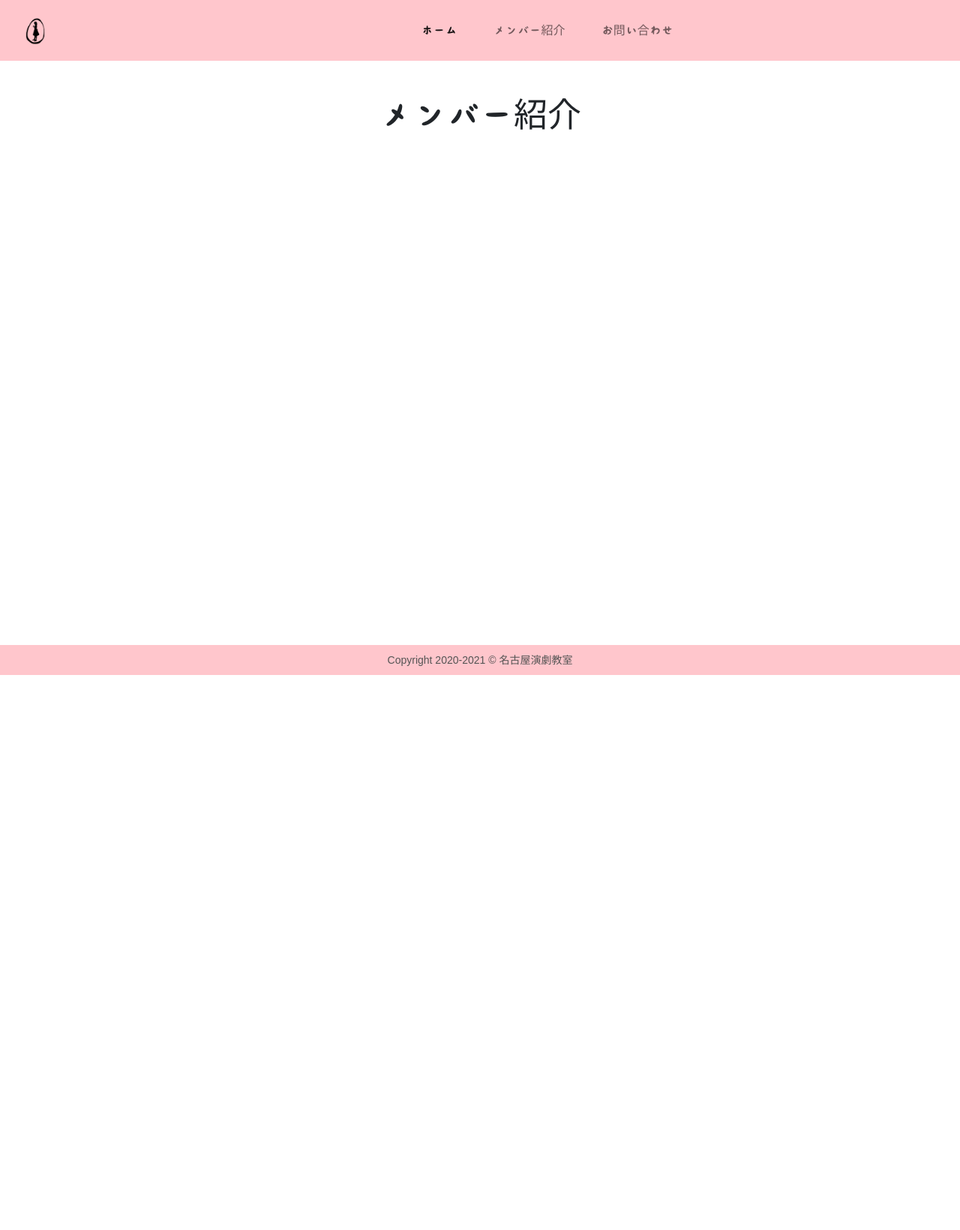
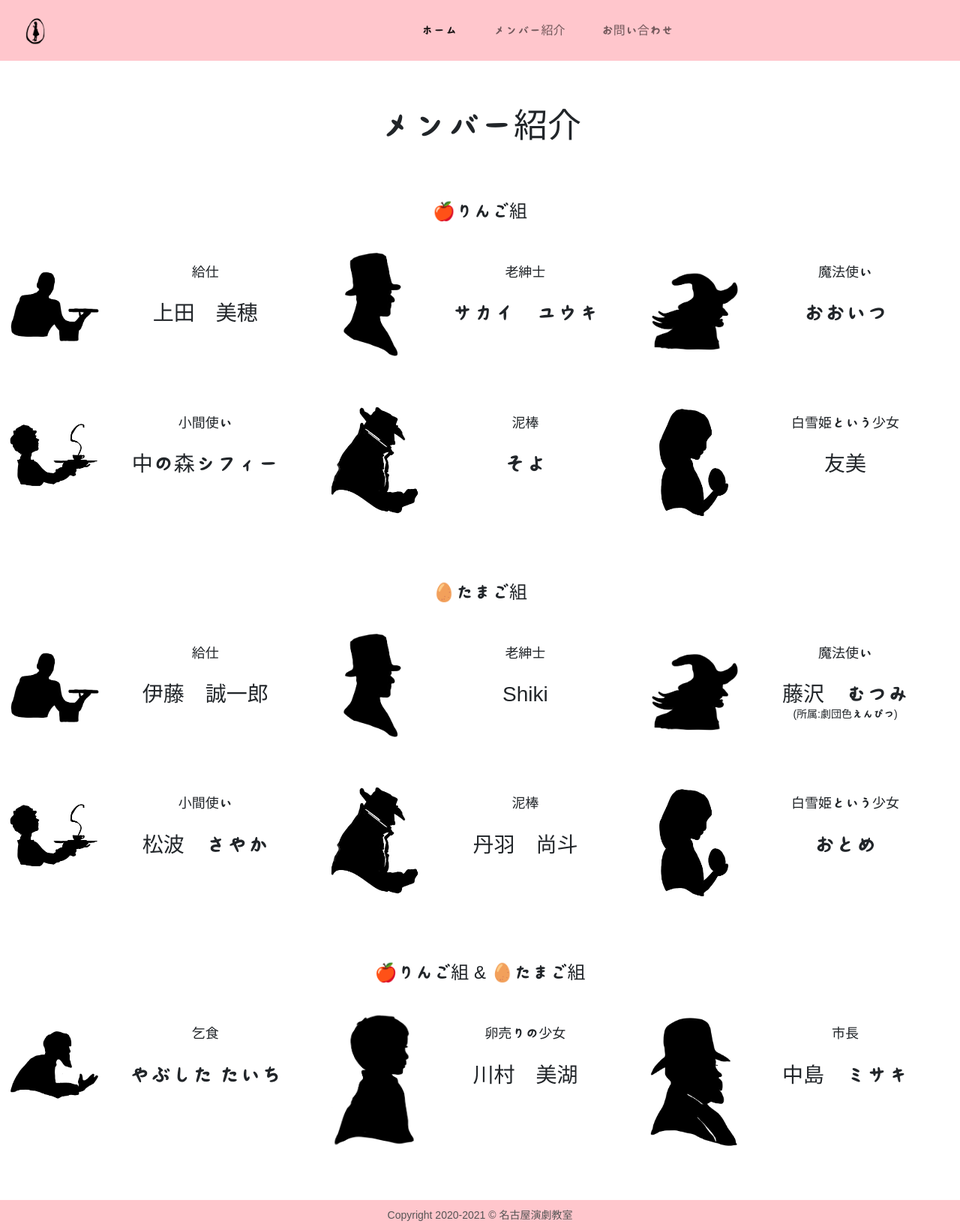
Before and after one commit to seiichiroito/snow-white, a Jekyll site: the page built from member.html, in a window 1280 px wide. Shown: the whole page at 75% size. Built offline with Jekyll 4.4.1, drawn with Linux system fonts in a browser that asks for light colours; nearby versions of some CDN libraries; some web fonts are replaced; before the commit the page ends 900 px from its top, so only the background shows below that.

Commit message:
Finish member page

```diff
--- /dev/null
+++ b/_includes/member-card.html
@@ -0,0 +1,12 @@
+<div class="member_intro__card">
+    <div class="member_intro__queen">
+        <img src="/assets/images/{{ include.image }}.png" alt="queen">
+    </div>
+    <div class="member_intro__name">
+        <p class="member_intro__name--role">{{ include.role }}</p>
+        <p class="member_intro__name--actor">{{ include.actor }}</p>
+        {% if include.troupe %}
+        <p class="member_intro__name--troupe">(所属:{{ include.troupe }})</p>
+        {% endif %}
+    </div>
+</div>
--- a/_includes/member_intro.html
+++ b/_includes/member_intro.html
@@ -3,6 +3,54 @@
     <div class="container-fluid">
         <div class="row">
             <h1>メンバー紹介</h1>
+            <h2>🍎りんご組</h2>
+            <div class="col-6 col-md-4">
+                {% include member-card.html role="給仕" actor="上田　美穂" image="waiter" %}
+            </div>
+            <div class="col-6 col-md-4">
+                {% include member-card.html role="老紳士" actor="サカイ　ユウキ" image="gentleman" %}
+            </div>
+            <div class="col-6 col-md-4">
+                {% include member-card.html role="魔法使い" actor="おおいつ" image="witch" %}
+            </div>
+            <div class="col-6 col-md-4">
+                {% include member-card.html role="小間使い" actor="中の森シフィー" image="maid" %}
+            </div>
+            <div class="col-6 col-md-4">
+                {% include member-card.html role="泥棒" actor="そよ" image="theif" %}
+            </div>
+            <div class="col-6 col-md-4">
+                {% include member-card.html role="白雪姫という少女" actor="友美" image="girl" %}
+            </div>
+            <h2>🥚たまご組</h2>
+            <div class="col-6 col-md-4">
+                {% include member-card.html role="給仕" actor="伊藤　誠一郎" image="waiter" %}
+            </div>
+            <div class="col-6 col-md-4">
+                {% include member-card.html role="老紳士" actor="Shiki" image="gentleman" %}
+            </div>
+            <div class="col-6 col-md-4">
+                {% include member-card.html role="魔法使い" actor="藤沢　むつみ" image="witch" troupe="劇団色えんぴつ" %}
+            </div>
+            <div class="col-6 col-md-4">
+                {% include member-card.html role="小間使い" actor="松波　さやか" image="maid" %}
+            </div>
+            <div class="col-6 col-md-4">
+                {% include member-card.html role="泥棒" actor="丹羽　尚斗" image="theif" %}
+            </div>
+            <div class="col-6 col-md-4">
+                {% include member-card.html role="白雪姫という少女" actor="おとめ" image="girl" %}
+            </div>
+            <h2>🍎りんご組 & 🥚たまご組</h2>
+            <div class="col-6 col-md-4">
+                {% include member-card.html role="乞食" actor="やぶした たいち" image="begger" %}
+            </div>
+            <div class="col-6 col-md-4">
+                {% include member-card.html role="卵売りの少女" actor="川村　美湖" image="boy" %}
+            </div>
+            <div class="col-6 col-md-4">
+                {% include member-card.html role="市長" actor="中島　ミサキ" image="mayor"%}
+            </div>
         </div>
     </div>
 </div>
--- a/_sass/contact.scss
+++ b/_sass/contact.scss
@@ -2,10 +2,10 @@
 /* No media query since this is the default in Bootstrap */
 .contact_us {
   flex: 1;
+  padding: 5% 0;
   h1 {
     font-size: 45px;
     text-align: center;
-    margin-top: 50px;
   }
   h2 {
     font-size: 24px;
--- a/_sass/member.scss
+++ b/_sass/member.scss
@@ -1,8 +1,77 @@
+/* Extra small devices (phones, less than 768px) */
+/* No media query since this is the default in Bootstrap */
+
 .member_intro {
+    padding: 5% 0;
     flex: 1;
     h1 {
         text-align: center;
         font-size: 45px;
-        margin-top: 50px;
+    }
+    h2 {
+        font-size: 24px;
+        text-align: center;
+        margin: 80px 0 0;
+      }
+    &__card {
+        margin-top: 40px;
+    }
+    &__queen {
+        img {
+            width: 30%;
+            float: left;
+        }
+    }
+    &__name {
+        text-align: center;
+        &--role {
+            font-size: 12px;
+            padding-top: 5%;
+        }
+        &--actor {
+            font-size: 15px;
+            margin-top: 8%;
+        }
+        &--troupe {
+            margin-top: 5px;
+            font-size: 10px;
+        }
     }
 }
+@media (min-width: 576px) {
+    .member_intro {
+        &__name {
+            &--role {
+            }
+            &--actor {
+                font-size: 20px;
+            }
+        }
+    }
+}
+/* Small devices (tablets, 768px and up) */
+@media (min-width: 768px) {
+
+}
+
+/* Medium devices (desktops, 992px and up) */
+@media (min-width: 992px) {
+    .member_intro {
+        &__name {
+            &--role {
+                font-size: 18px;
+            }
+            &--actor {
+                font-size: 28px;
+            }
+            &--troupe {
+                font-size: 14px;
+            }
+        }
+    }
+}
+
+/* Large devices (large desktops, 1200px and up) */
+@media (min-width: 1200px) {
+
+}
```
Also changed, not shown: assets/images/begger.png (added), assets/images/boy.png (added), assets/images/gentleman.png (added), assets/images/girl.png (added), assets/images/maid.png (added), assets/images/mayor.png (added), assets/images/theif.png (added), assets/images/waiter.png (added), assets/images/witch.png (added), 2 other files.
